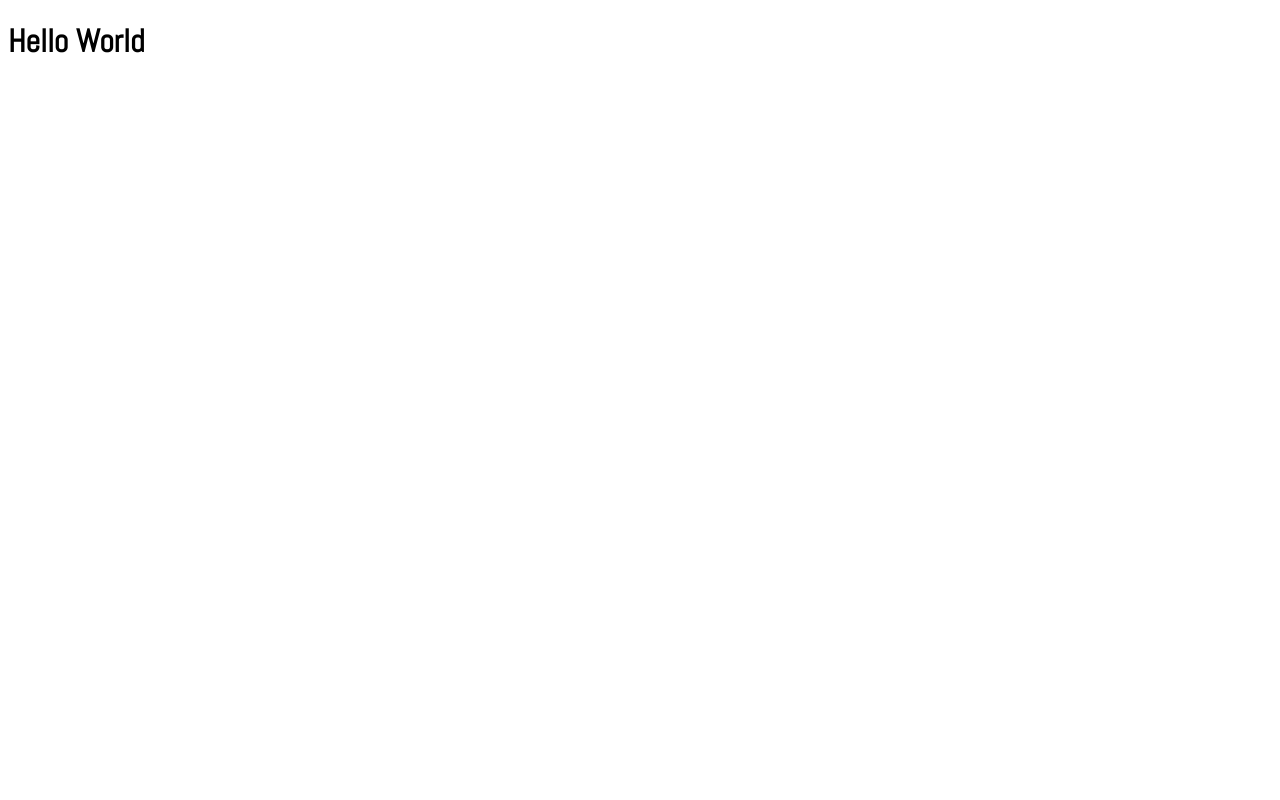
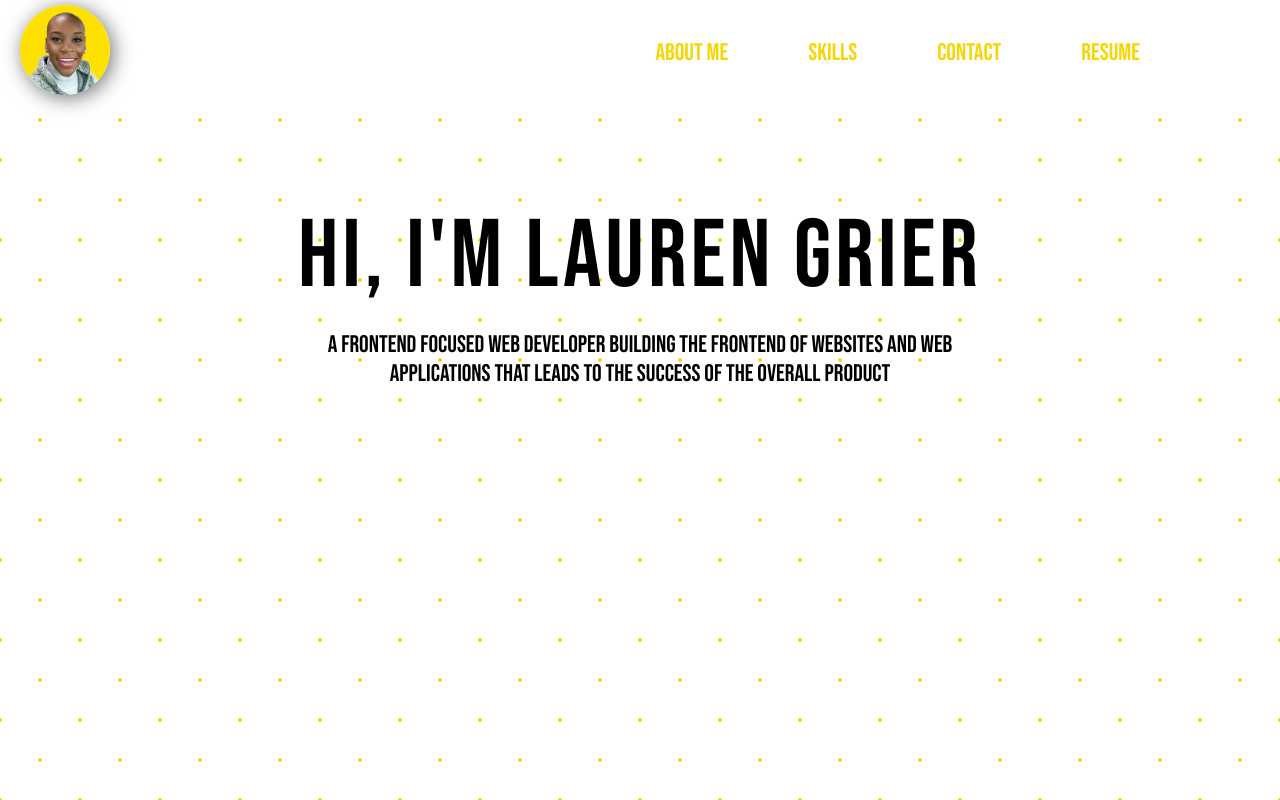
Before and after one commit to TheLaurenGrier/Develop-Portfolio, a plain HTML site: page index.html in a window 1280 px wide. Drawn offline with nearby package versions, Linux system fonts and the light colour scheme.

Commit message:
style elements

```diff
--- a/index.html
+++ b/index.html
@@ -7,10 +7,43 @@
     <title>Lauren Grier</title>
     <!-- Styles -->
     <link rel="stylesheet" href="styles.css">
-    <link rel="preconnect" href="https://fonts.googleapis.com"><link rel="preconnect" href="https://fonts.gstatic.com" crossorigin><link href="https://fonts.googleapis.com/css2?family=Abel&family=Oxygen:wght@300;400;700&family=Raleway:wght@100;300;400&family=Roboto:wght@400;500;700&display=swap" rel="stylesheet">
-</head>
-<body>
-    <h1>Hello World</h1>
+    <link rel="preconnect" href="https://fonts.googleapis.com"><link rel="preconnect" href="https://fonts.gstatic.com" crossorigin><link href="https://fonts.googleapis.com/css2?family=Abel&family=Bebas+Neue&display=swap" rel="stylesheet">
+    <link
+    rel="stylesheet"
+    href="https://cdnjs.cloudflare.com/ajax/libs/animate.css/4.1.1/animate.min.css"
+  />
+    <body>
+        <div class="background">
+                <!-- background polka dots -->
+
+
+            <nav class="nav-bar">
+                <!-- Profile Picture -->
+                <div class="profile-pic" id="profile-pic">
+                    <img src="Lauren-profile-picture.jpg" alt="Lauren's profile picture">
+                </div>
+
+                <div class="nav-links" id="nav-links">
+                    <ul>
+                        <li>About Me</li>
+                        <li>Skills</li>
+                        <li>Contact</li>
+                        <li>Resume</li>
+                    </ul>
+                </div>
+            </nav>
+            <div class="welcome">
+                <p class="welcome-title animate__animated animate__slideInDown">
+                    Hi, I'm Lauren Grier
+                </p>
+                <p class="short-bio">
+                    A Frontend focused Web Developer building the Frontend of Websites and Web Applications that leads to the success of the overall product
+                </p>
+
+            </div>
+         </div>
+
+
 <!-- JavaScript -->
 <script src="script.js"></script>
 </body>
--- a/styles.css
+++ b/styles.css
@@ -1,3 +1,70 @@
 html {
-    font-family: 'Abel', sans-serif;
+    box-sizing: border-box;
 }
+
+body {
+    margin: 0;
+    /* background-color: #f1f1f1; */
+    /* background: linear-gradient(135deg, #fbfbfc55 25%, transparent 25%) -7px 0/ 14px 14px, linear-gradient(225deg, #fbfbfc 25%, transparent 25%) -7px 0/ 14px 14px, linear-gradient(315deg, #fbfbfc55 25%, transparent 25%) 0px 0/ 14px 14px, linear-gradient(45deg, #fbfbfc 25%, #f1f1f1 25%) 0px 0/ 14px 14px; */
+    background-color: #ffffff;
+    opacity: 1;
+    background-image:  radial-gradient(#f8d605 2px, transparent 2px), radial-gradient(#f8d605 2px, #ffffff 2px);
+    background-size: 80px 80px;
+    background-position: 0 0,40px 40px;
+}
+.nav-bar {
+    display: flex;
+    align-items: center;
+    justify-content: space-between;
+    background: white;
+    margin: 0;
+
+
+}
+.nav-links {
+    display: flex;
+    font-family: 'Bebas Neue', cursive, sans-serif;
+    font-size: 1.5rem;
+    color:#f8d605
+
+}
+img {
+    margin: 5px 20px;
+    height: 90px;
+    border-radius: 50%;
+    box-shadow: 3px 3px 20px rgb(22, 21, 21, 0.6);
+
+}
+li {
+
+    text-decoration: none;
+    list-style: none;
+    cursor: pointer;
+    margin: 10px 40px;
+}
+
+
+
+ul {
+    display: flex;
+    justify-content: space-around;
+    margin-right: 100px;
+}
+
+.welcome-title{
+    font-family: 'Bebas Neue', cursive, sans-serif;
+    font-size: 6rem;
+    display: flex;
+    justify-content: center;
+    letter-spacing: 4px;
+    margin-bottom: 15px;
+
+}
+.short-bio {
+   text-align: center;
+    font-family: 'Bebas Neue', cursive, sans-serif;
+    font-size: 1.5rem;
+    width: 50%;
+    margin: 0 auto;
+    font-weight: 200;
+}
```
Also changed, not shown: Lauren-profile-picture.jpg (added), 1 other file.
